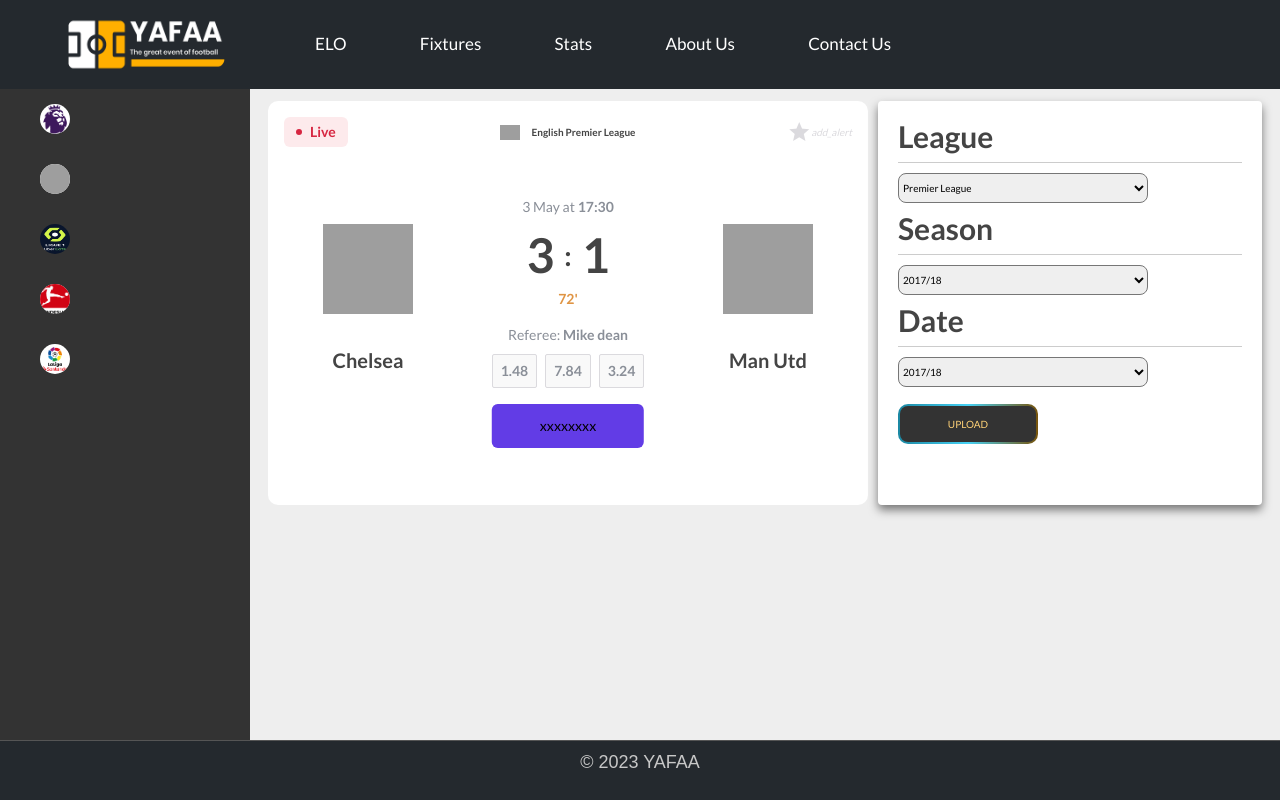
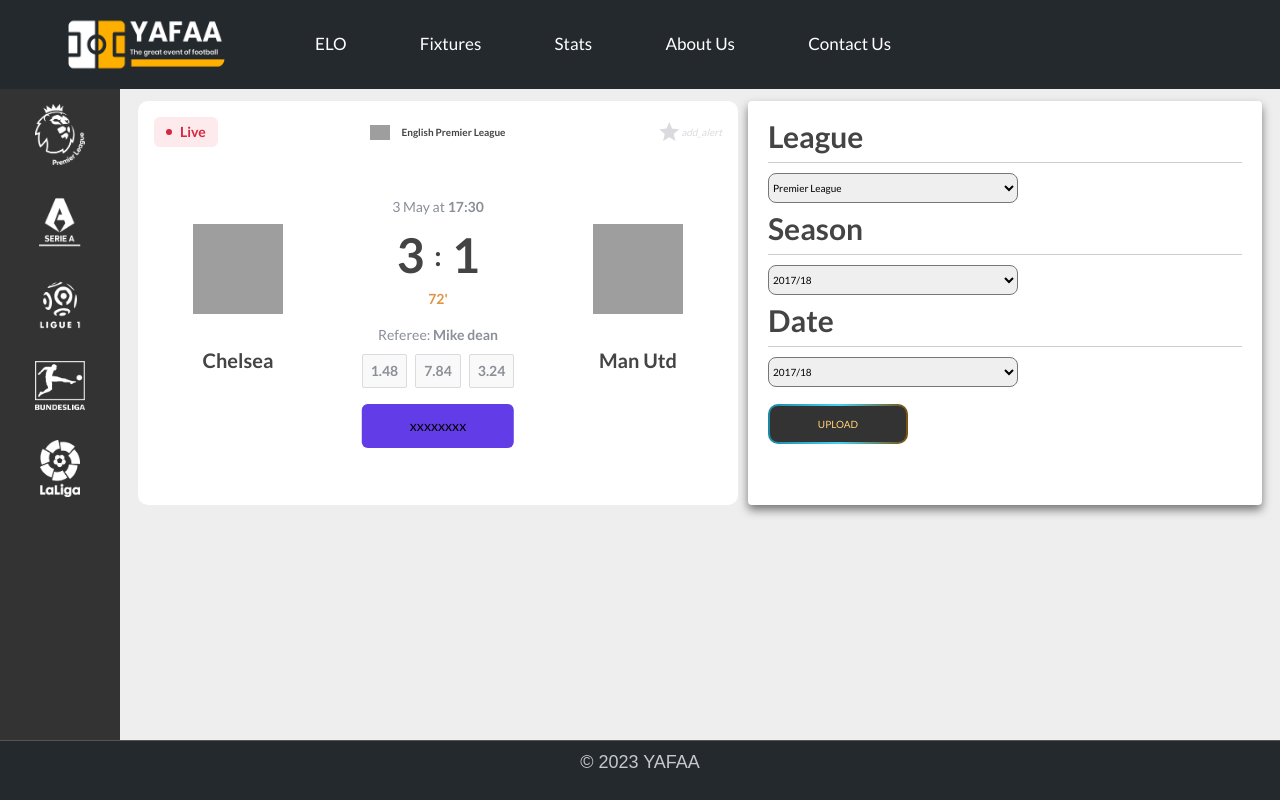
Before and after one commit to SalahEddine-Ghannouch/YaFaa-Flask, a Flask app: page /fixt in a window 1280 px wide. Run offline with Flask 3, Linux system fonts and the light colour scheme; some libraries are stand-ins or nearby versions; grey boxes are pictures that could not be loaded.

Commit message:
Finally sidebar fixed

```diff
--- a/app-yafaa/server.py
+++ b/app-yafaa/server.py
@@ -15,10 +15,26 @@ def index_home():
     date_var = datetime.now().year
 
     database = yafaaSQL()
-    df_pl = pd.read_csv('static/flats/fixt/39data.csv')
-    year_df = database.select_by_season(df_pl, date_var)
-    teams_summary = database.team_goals_summary(year_df)
-    aggregated__goals_pl = database.aggregate_columns(teams_summary, ['total_goals'], aggregation='sum')
+    df_eng = pd.read_csv('static/flats/fixt/39data.csv')
+    df_fra = pd.read_csv('static/flats/fixt/61data.csv')
+    df_ger = pd.read_csv('static/flats/fixt/78data.csv')
+    df_ita = pd.read_csv('static/flats/fixt/135data.csv')
+    df_esp = pd.read_csv('static/flats/fixt/140data.csv')
+    year_df_eng = database.select_by_season(df_eng, date_var)
+    year_df_fra = database.select_by_season(df_fra, date_var)
+    year_df_ger = database.select_by_season(df_ger, date_var)
+    year_df_ita = database.select_by_season(df_ita, date_var)
+    year_df_esp = database.select_by_season(df_esp, date_var)
+    teams_summary_eng = database.team_goals_summary(year_df_eng)
+    teams_summary_fra = database.team_goals_summary(year_df_fra)
+    teams_summary_ger = database.team_goals_summary(year_df_ger)
+    teams_summary_ita = database.team_goals_summary(year_df_ita)
+    teams_summary_esp = database.team_goals_summary(year_df_esp)
+    aggregated_goals_pl_eng = database.aggregate_columns(teams_summary_eng, ['total_goals'], aggregation='sum')
+    aggregated_goals_pl_fra = database.aggregate_columns(teams_summary_fra, ['total_goals'], aggregation='sum')
+    aggregated_goals_pl_ger = database.aggregate_columns(teams_summary_ger, ['total_goals'], aggregation='sum')
+    aggregated_goals_pl_ita = database.aggregate_columns(teams_summary_ita, ['total_goals'], aggregation='sum')
+    aggregated_goals_pl_esp = database.aggregate_columns(teams_summary_esp, ['total_goals'], aggregation='sum')
 
     #* Plotting
     # plt_instance = yaffaPLT()
@@ -27,7 +43,11 @@ def index_home():
     # fig
     additional_data = {
         'current_date': date_var,
-        'fig_pl':aggregated__goals_pl['sum_of_total_goals'].iloc[0]
+        'eng_goals':aggregated_goals_pl_eng['sum_of_total_goals'].iloc[0],
+        'fra_goals':aggregated_goals_pl_fra['sum_of_total_goals'].iloc[0],
+        'ger_goals':aggregated_goals_pl_ger['sum_of_total_goals'].iloc[0],
+        'ita_goals':aggregated_goals_pl_ita['sum_of_total_goals'].iloc[0],
+        'esp_goals':aggregated_goals_pl_esp['sum_of_total_goals'].iloc[0],
     }
     return render_template('index.html', **additional_data)
 
--- a/app-yafaa/static/css/style.comp.css
+++ b/app-yafaa/static/css/style.comp.css
@@ -282,12 +282,13 @@ body {
   width: 100%;
   min-height: 100vh;
   display: grid;
-  grid-template-areas: 'h h h h'
- 's c c c'
- 's c c c'
- 'f f f f';
+  grid-template-areas:
+  'h h h h'
+  's c c c'
+  's c c c'
+  'f f f f';
   grid-template-rows: auto 1fr 1fr auto;
-  grid-template-columns: minmax(250px, max-content) 1fr; }
+  grid-template-columns: minmax(120px, max-content) 2fr;}
   @media (max-width: 1250px) {
     .container {
       grid-template-areas: 'h h h h'
--- a/app-yafaa/templates/sidebar.html
+++ b/app-yafaa/templates/sidebar.html
@@ -7,36 +7,36 @@
     {% set first_element_after_slash = route_parts[1] if route_parts|length > 1 else '' %}
 
     <a href="{{ url_for('dynamic_route', route_argument=first_element_after_slash ~ '/eng') }}">
-        <li id="esp-link" class="side-bar__list-item {% if active_link == 'eng' %}{{active}}{% endif %}" data-competitionid="445" data-currentmatchday="38" style="display: flex; align-items: center;">
+        <li id="esp-link" class="side-bar__list-item {% if active_link == 'eng' %}{{active}}{% endif %}" data-competitionid="445" data-currentmatchday="38" style="display: flex; align-items: center;  justify-content: center;">
             <!-- <i class="material-icons" style="font-size: 0.6em;">sports_soccer</i>&nbsp; &nbsp;  -->
-            <img src="{{url_for('static', filename='svg/leagues/eng.png')}}" style="width: 30px; height: 30px; border-radius: 50%; margin-left: 10px; background-color: white;">
+            <img src="{{url_for('static', filename='svg/leagues/eng2.png')}}" style="width: 50px;">
         </li>
     </a>
 
 
     <a href="{{ url_for('dynamic_route', route_argument=first_element_after_slash ~ '/ita') }}">
-        <li class="side-bar__list-item {% if active_link == 'ita' %}{{active}}{% endif %}" data-competitionid="444" data-currentmatchday="38" style="display: flex; align-items: center;">
+        <li class="side-bar__list-item {% if active_link == 'ita' %}{{active}}{% endif %}" data-competitionid="444" data-currentmatchday="38" style="display: flex; align-items: center; justify-content: center;">
             <!-- <i class="material-icons" style="font-size: 0.6em;">sports_soccer</i>&nbsp; &nbsp;  -->
-            <img src="{{url_for('static', filename='svg/leagues/ita.png')}}" style="width: 30px; height: 30px; border-radius: 50%; margin-left: 10px; background-color: white;">
+            <img src="{{url_for('static', filename='svg/leagues/ita2.png')}}" style="width: 54px;">
         </li>
     </a>
 
     <a href="{{ url_for('dynamic_route', route_argument=first_element_after_slash ~ '/fra') }}">
-        <li class="side-bar__list-item {% if active_link == 'fra' %}{{active}}{% endif %}" data-competitionid="446" data-currentmatchday="46" style="display: flex; align-items: center;">
+        <li class="side-bar__list-item {% if active_link == 'fra' %}{{active}}{% endif %}" data-competitionid="446" data-currentmatchday="46" style="display: flex; align-items: center; justify-content: center;">
             <!-- <i class="material-icons" style="font-size: 0.6em;">sports_soccer</i>&nbsp; &nbsp;  -->
-            <img src="{{url_for('static', filename='svg/leagues/fra.png')}}" style="width: 30px; height: 30px; border-radius: 50%; margin-left: 10px; background-color: white;">    </li>
+            <img src="{{url_for('static', filename='svg/leagues/fra2.png')}}" style="width: 52px;">    </li>
     </a>
 
     <a href="{{ url_for('dynamic_route', route_argument=first_element_after_slash ~ '/ger') }}">
-        <li class="side-bar__list-item {% if active_link == 'ger' %}{{active}}{% endif %}" data-competitionid="446" data-currentmatchday="46" style="display: flex; align-items: center;">
+        <li class="side-bar__list-item {% if active_link == 'ger' %}{{active}}{% endif %}" data-competitionid="446" data-currentmatchday="46" style="display: flex; align-items: center; justify-content: center;">
         <!-- <i class="material-icons" style="font-size: 0.6em;">sports_soccer</i>&nbsp; &nbsp;   -->
-        <img src="{{url_for('static', filename='svg/leagues/ger.png')}}" style="width: 30px; height: 30px; border-radius: 50%; margin-left: 10px; background-color: white;">    </li>
+        <img src="{{url_for('static', filename='svg/leagues/ger2.png')}}" style="width: 50px;">    </li>
     </a>
 
     <a href="{{ url_for('dynamic_route', route_argument=first_element_after_slash ~ '/esp') }}">
-        <li class="side-bar__list-item {% if active_link == 'esp' %}{{active}}{% endif %}" data-competitionid="446" data-currentmatchday="46" style="display: flex; align-items: center;">
+        <li class="side-bar__list-item {% if active_link == 'esp' %}{{active}}{% endif %}" data-competitionid="446" data-currentmatchday="46" style="display: flex; align-items: center; justify-content: center;">
         <!-- <i class="material-icons" style="font-size: 0.6em;">sports_soccer</i>&nbsp; &nbsp; -->
-        <img src="{{url_for('static', filename='svg/leagues/esp.png')}}" style="width: 30px; height: 30px; border-radius: 50%; margin-left: 10px; background-color: white;">    </li>
+        <img src="{{url_for('static', filename='svg/leagues/esp2.png')}}" style="width: 40px;">    </li>
     </a>
 </ul>
 
```
Also changed, not shown: app-yafaa/templates/content.html (+5 -5 lines), app-yafaa/static/svg/leagues/eng.jpg (added), app-yafaa/static/svg/leagues/eng2.png (added), app-yafaa/static/svg/leagues/esp2.png (added), app-yafaa/static/svg/leagues/fra2.png (added), app-yafaa/static/svg/leagues/ger2.png (added), app-yafaa/static/svg/leagues/ita2.png (added).
